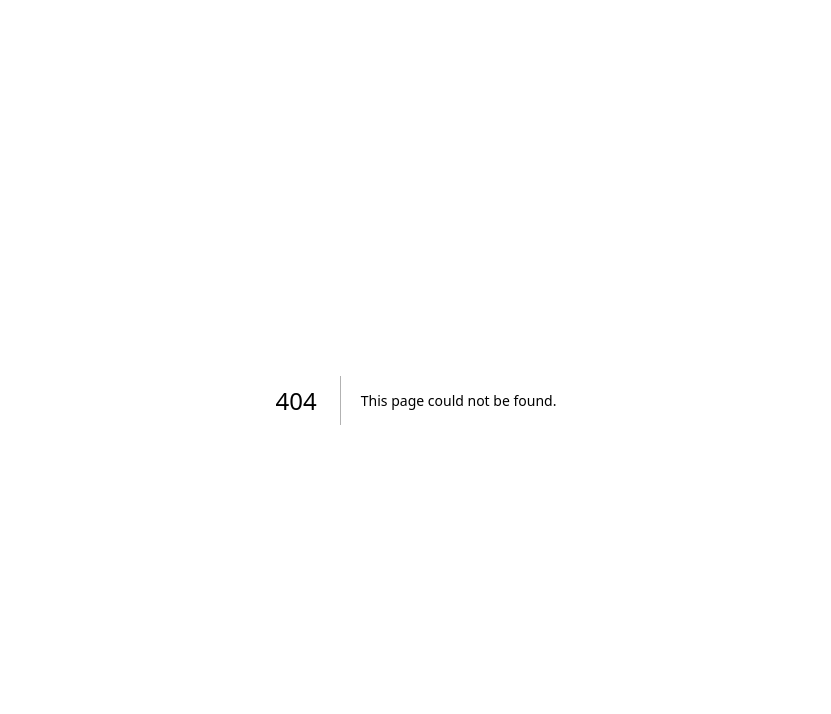
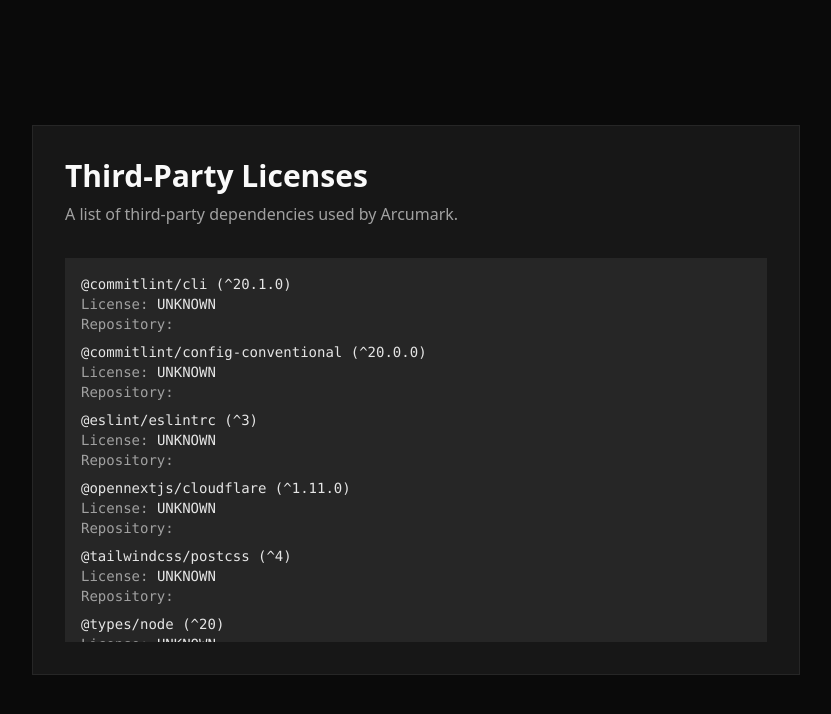
Before and after one commit to arcumark/arcumark, a Next.js app: page /license/third-party in a window 1280 px wide. Before the commit this address had no page. Shown: the top 714 px of the page, without its empty margins (224-1055 px from the left). Built offline with nearby package versions, Linux system fonts and the light colour scheme.

Commit message:
feat: add third-party licenses page

```diff
--- /dev/null
+++ b/src/app/license/third-party/page.tsx
@@ -0,0 +1,104 @@
+import fs from "fs/promises";
+import path from "path";
+import type { Metadata } from "next";
+
+// Static generation is required for the license page to be accessible via the web
+export const dynamic = "force-static";
+
+export const metadata: Metadata = {
+	title: "Third-Party Licenses",
+	description: "Open source dependencies used by Arcumark",
+};
+
+type PkgInfo = {
+	name: string;
+	version: string;
+	license: string;
+	homepage?: string;
+	repo?: string;
+};
+
+function normalizeRepo(repo: unknown): string | undefined {
+	if (!repo) return undefined;
+	if (typeof repo === "string") return repo.replace(/^git\+/, "").replace(/\.git$/, "");
+	if (
+		typeof repo === "object" &&
+		repo !== null &&
+		"url" in repo &&
+		typeof (repo as { url: string }).url === "string"
+	) {
+		return (repo as { url: string }).url.replace(/^git\+/, "").replace(/\.git$/, "");
+	}
+	return undefined;
+}
+
+async function readPackageJson(pkgName: string): Promise<{ [key: string]: unknown } | null> {
+	try {
+		const pkgPath = path.join(process.cwd(), "node_modules", pkgName, "package.json");
+		const data = await fs.readFile(pkgPath, "utf8");
+		return JSON.parse(data);
+	} catch {
+		return null;
+	}
+}
+
+async function collectPackages(): Promise<PkgInfo[]> {
+	const rootPkgPath = path.join(process.cwd(), "package.json");
+	const rootRaw = await fs.readFile(rootPkgPath, "utf8");
+	const root = JSON.parse(rootRaw) as {
+		dependencies?: Record<string, string>;
+		devDependencies?: Record<string, string>;
+	};
+
+	const entries = Object.entries({ ...(root.dependencies || {}), ...(root.devDependencies || {}) });
+
+	const results: PkgInfo[] = [];
+	for (const [name, versionRange] of entries) {
+		const pkgJson = await readPackageJson(name);
+		const license = (pkgJson?.license as string | undefined) || "UNKNOWN";
+		const homepage = (pkgJson?.homepage as string | undefined) || undefined;
+		const repo = normalizeRepo(pkgJson?.repository);
+		results.push({
+			name,
+			version: (pkgJson?.version as string) || versionRange,
+			license,
+			homepage,
+			repo,
+		});
+	}
+
+	results.sort((a, b) => a.name.localeCompare(b.name));
+	return results;
+}
+
+export default async function ThirdPartyLicensePage() {
+	const packages = await collectPackages();
+
+	return (
+		<div className="flex min-h-screen items-center justify-center bg-neutral-950 px-6 py-12 text-neutral-50">
+			<div className="grid w-full max-w-3xl gap-6 border border-neutral-800 bg-neutral-900 p-8">
+				<div className="space-y-2">
+					<div className="text-3xl font-bold">Third-Party Licenses</div>
+					<div className="mb-2 text-base text-neutral-400">
+						A list of third-party dependencies used by Arcumark.
+					</div>
+				</div>
+				<div className="max-h-96 space-y-2 overflow-y-auto bg-neutral-800 p-4 font-mono text-sm whitespace-pre-wrap text-neutral-200">
+					{packages.map((pkg) => (
+						<div key={pkg.name}>
+							<div>
+								{pkg.name} ({pkg.version})
+							</div>
+							<div>
+								<span className="text-neutral-400">License:</span> {pkg.license}
+							</div>
+							<div>
+								<span className="text-neutral-400">Repository:</span> {pkg.repo}
+							</div>
+						</div>
+					))}
+				</div>
+			</div>
+		</div>
+	);
+}
```
